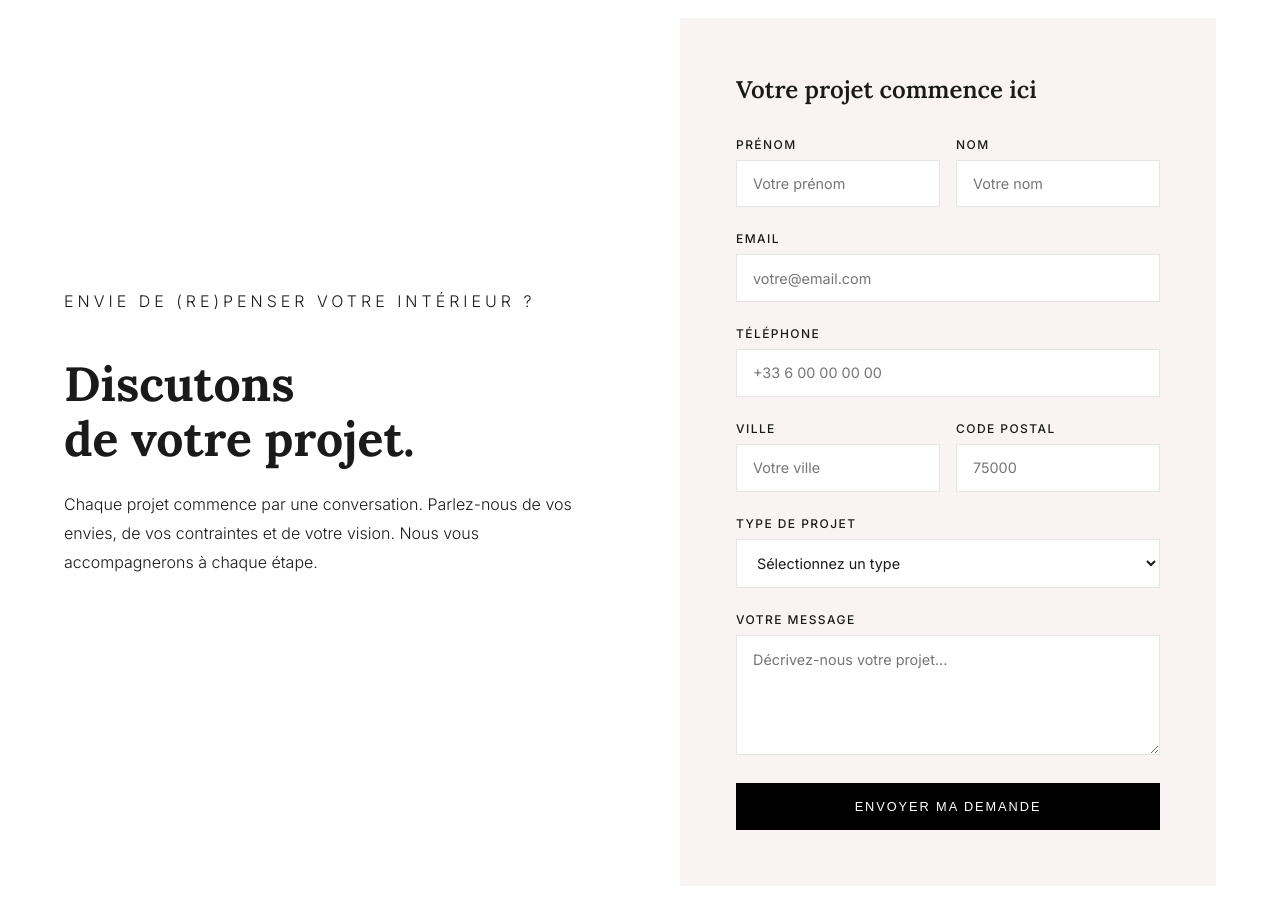
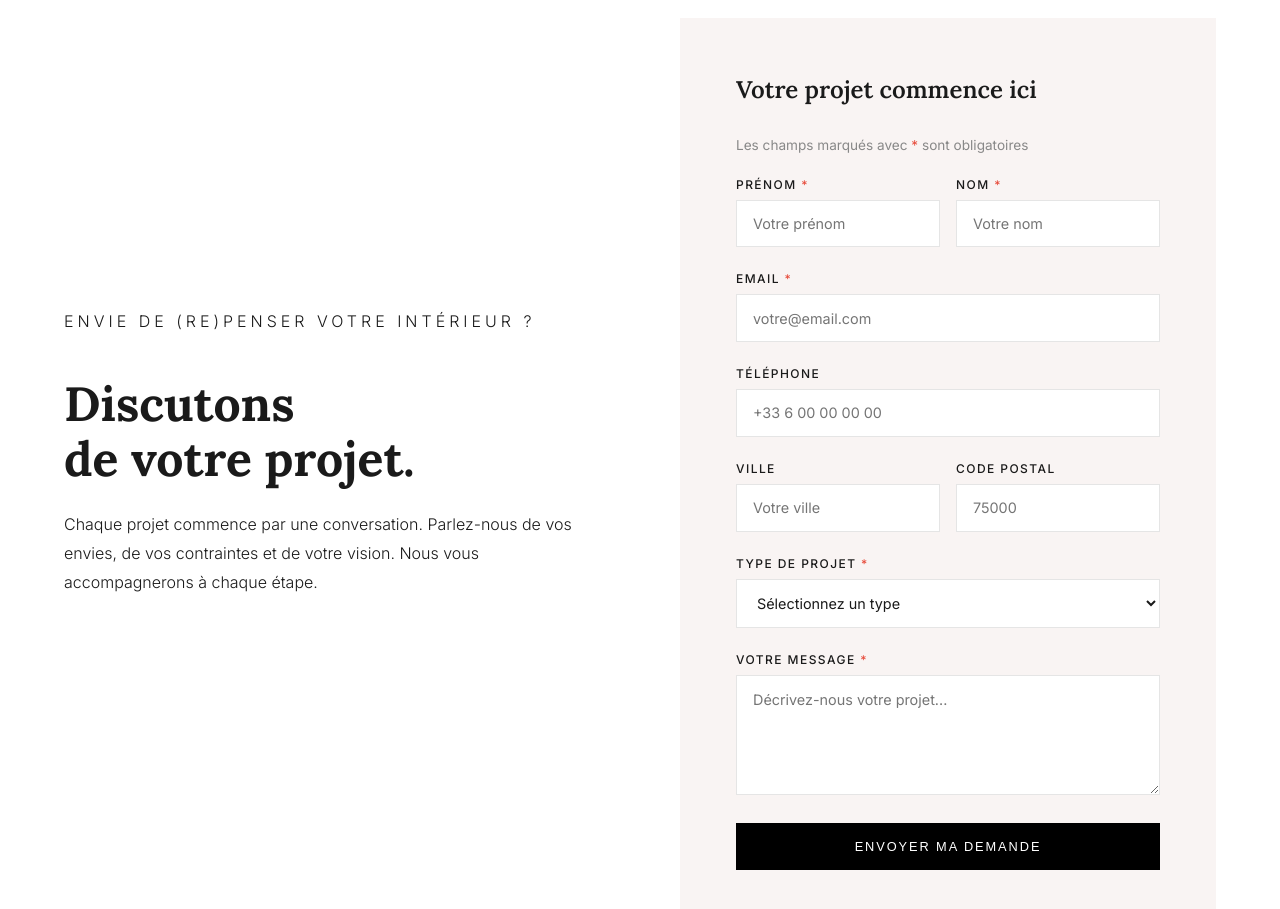
Before and after one commit to TheExperientist/maisonfaugeras, a plain HTML site: page index.html in a window 1280 px wide. Shown: the part 6560-7469 px from the top of the page. Drawn offline with Linux system fonts and the light colour scheme.

Commit message:
Add visual indicators for required form fields
- Add asterisks (*) to required field labels
- Add explanation text above form
- Clearer UX for users knowing which fields are mandatory

Co-Authored-By: Claude Haiku 4.5 <noreply@anthropic.com>

```diff
--- a/index.html
+++ b/index.html
@@ -1235,19 +1235,20 @@
 
             <div class="contact-form fade-up">
                 <h3>Votre projet commence ici</h3>
+                <p style="font-size: 0.85rem; color: #888; margin-bottom: 1.5rem;">Les champs marqués avec <span style="color: #e74c3c;">*</span> sont obligatoires</p>
                 <form id="contactForm">
                     <div class="form-row">
                         <div class="form-group">
-                            <label>Prénom</label>
+                            <label>Prénom <span style="color: #e74c3c;">*</span></label>
                             <input type="text" id="prenom" name="prenom" placeholder="Votre prénom" required>
                         </div>
                         <div class="form-group">
-                            <label>Nom</label>
+                            <label>Nom <span style="color: #e74c3c;">*</span></label>
                             <input type="text" id="nom" name="nom" placeholder="Votre nom" required>
                         </div>
                     </div>
                     <div class="form-group">
-                        <label>Email</label>
+                        <label>Email <span style="color: #e74c3c;">*</span></label>
                         <input type="email" id="email" name="email" placeholder="votre@email.com" required>
                     </div>
                     <div class="form-group">
@@ -1265,7 +1266,7 @@
                         </div>
                     </div>
                     <div class="form-group">
-                        <label>Type de projet</label>
+                        <label>Type de projet <span style="color: #e74c3c;">*</span></label>
                         <select id="typeProjet" name="typeProjet" required>
                             <option disabled selected value="">Sélectionnez un type</option>
                             <option value="Architecture d'intérieur">Architecture d'intérieur</option>
@@ -1276,7 +1277,7 @@
                         </select>
                     </div>
                     <div class="form-group">
-                        <label>Votre message</label>
+                        <label>Votre message <span style="color: #e74c3c;">*</span></label>
                         <textarea id="message" name="message" placeholder="Décrivez-nous votre projet..." required></textarea>
                     </div>
                     <button type="submit" class="btn btn-dark">Envoyer ma demande</button>
```
